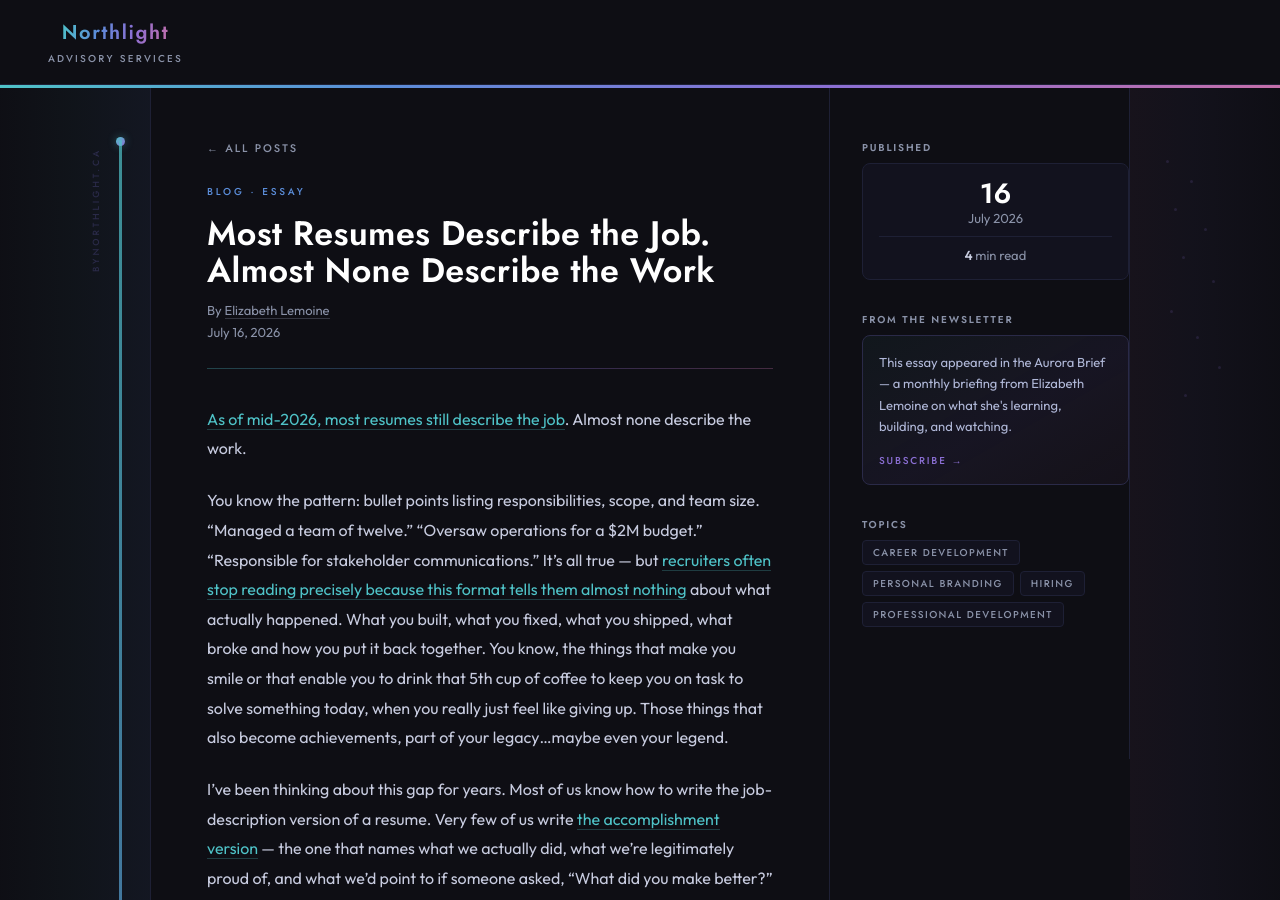
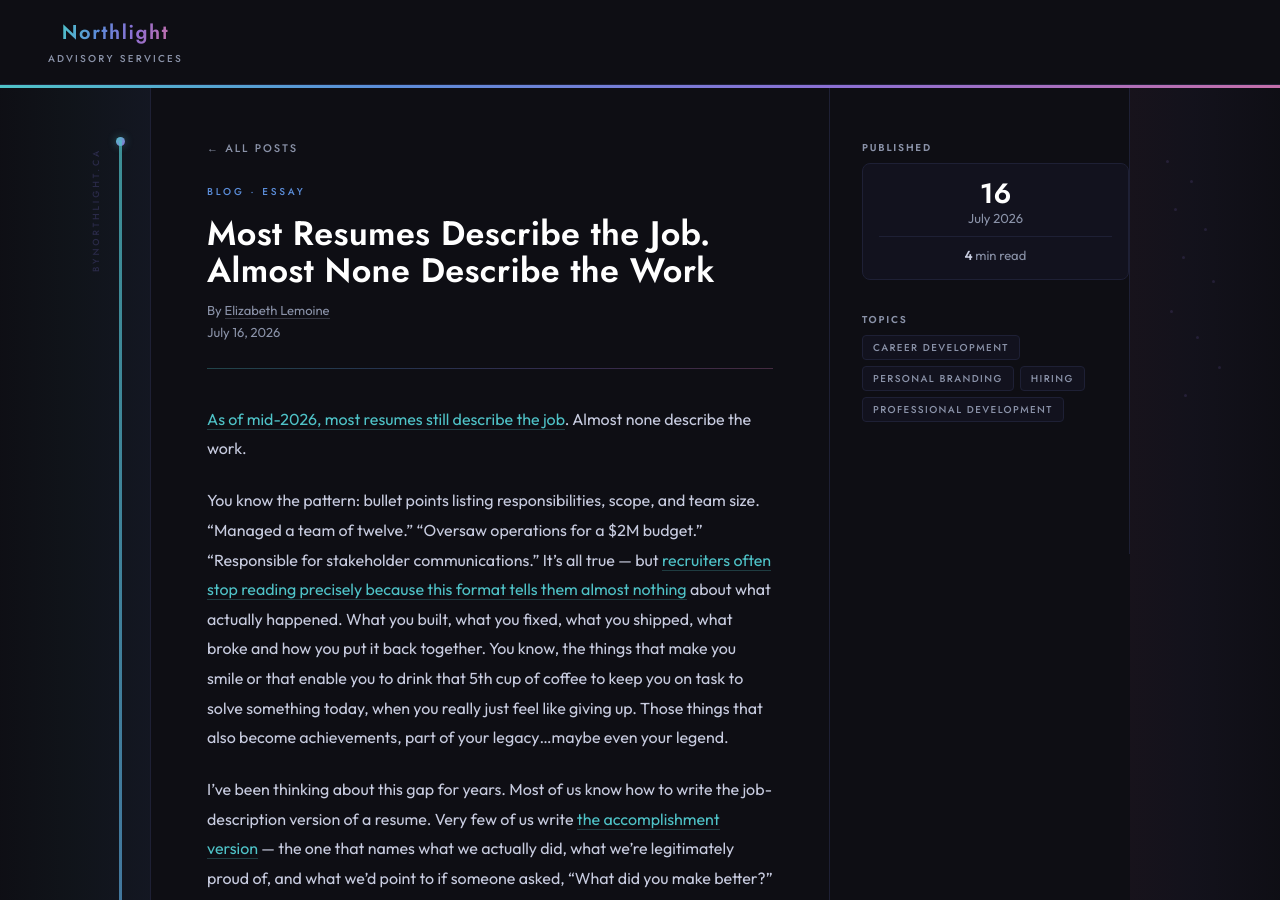
Before and after one commit to elizabethlemoine33-commits/bynorthlight-site, a Jekyll site: the page built from blog/resumes-describe-job-not-work-digital-reference.md, in a window 1280 px wide and 900 px high. Built offline with Jekyll 4.4.1, drawn with Linux system fonts in a browser that asks for light colours.

Commit message:
fix(blog): gate Aurora Brief sidebar block to Aurora Brief posts only
Add aurora_brief: true front matter flag to Vault essay; wrap sidebar
section in {% if page.aurora_brief %} so it only renders on that post.

Co-Authored-By: Claude Sonnet 4.6 <noreply@anthropic.com>

```diff
--- a/_layouts/post.html
+++ b/_layouts/post.html
@@ -312,6 +312,7 @@
         </div>
       </div>
       {% endif %}
+      {% if page.aurora_brief %}
       <div class="sidebar-section">
         <p class="sidebar-label">From the newsletter</p>
         <div class="aurora-card">
@@ -319,6 +320,7 @@
           <a href="https://aurora-brief.kit.com/110f173cf7">Subscribe →</a>
         </div>
       </div>
+      {% endif %}
       {% if page.tags %}
       <div class="sidebar-section">
         <p class="sidebar-label">Topics</p>
```
Also changed, not shown: blog/how-we-built-northlight-vault-privacy-first.md (+1 -0 lines).
